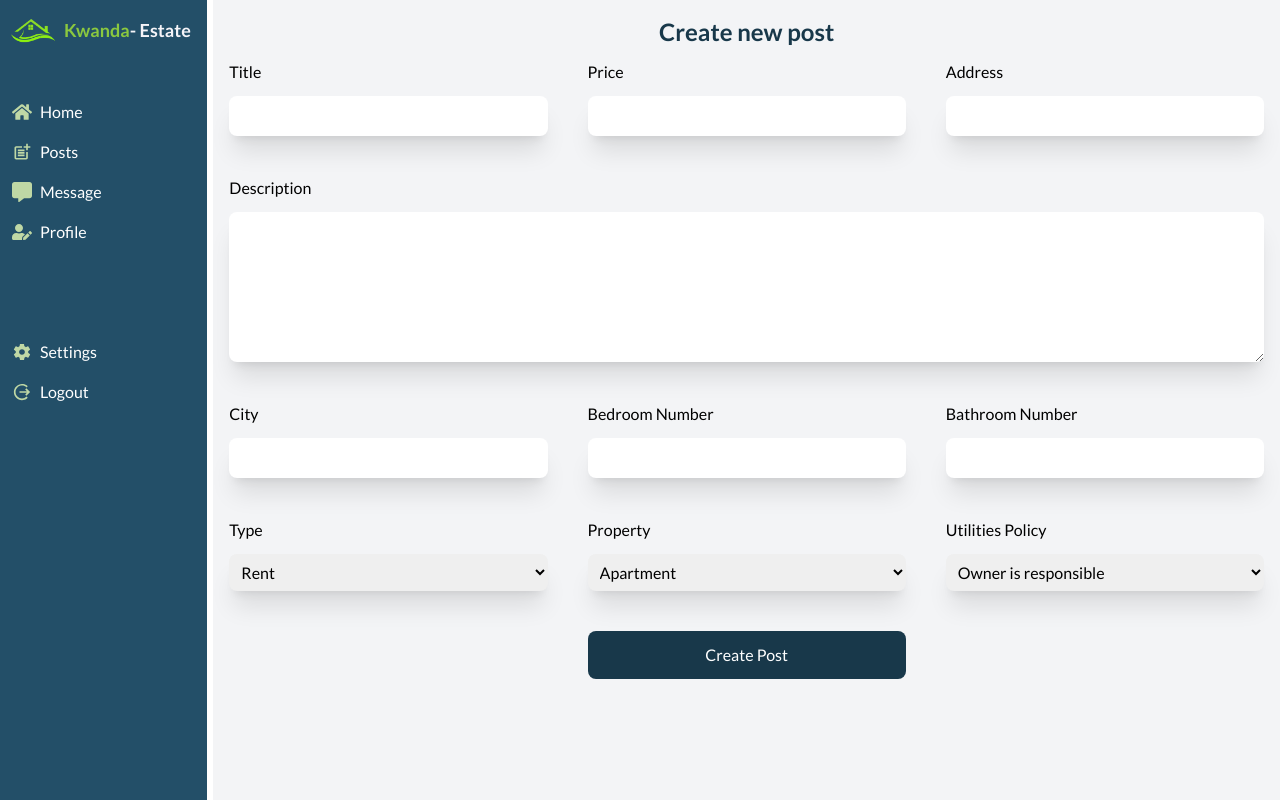
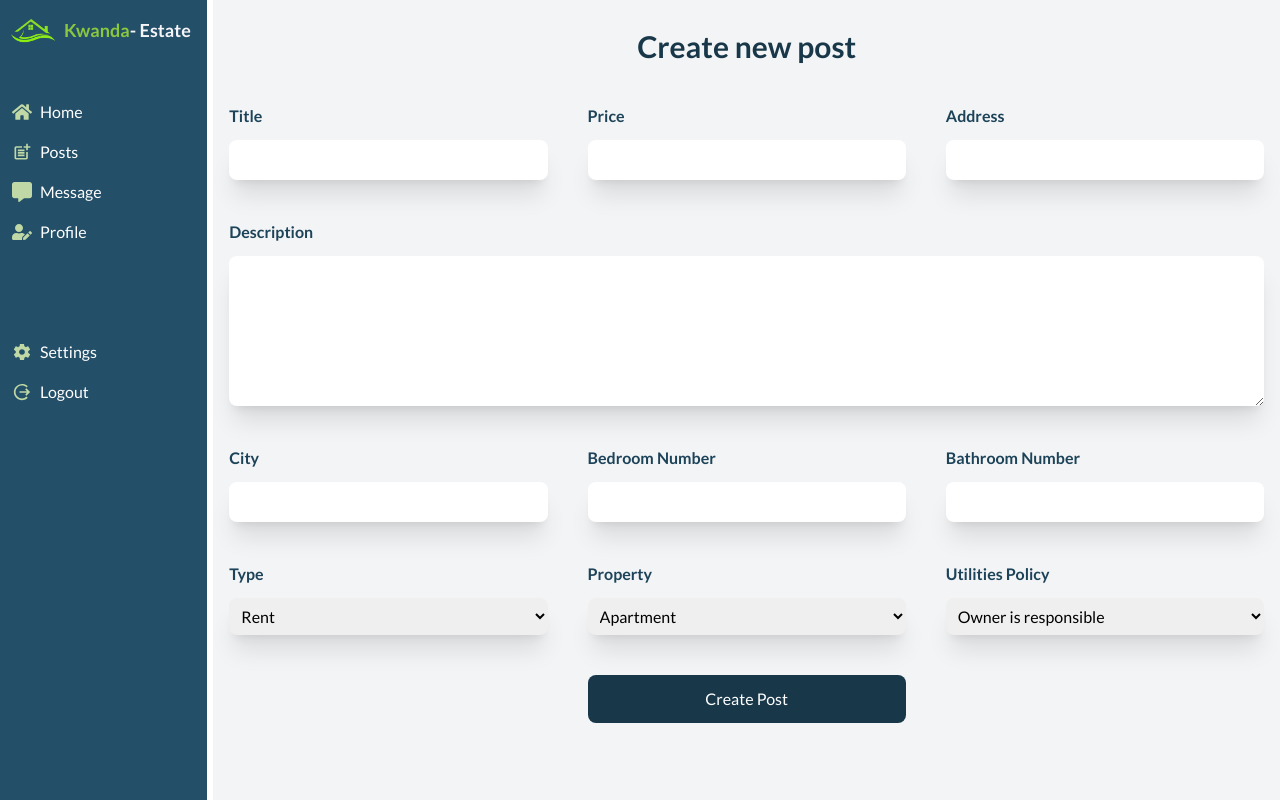
Before and after one commit to manzitresor/real-state-app-frontend, a React (Vite) app: page /dashboard/post in a window 1280 px wide. Built offline with nearby package versions, Linux system fonts and the light colour scheme; sample sign-in values are in the browser's storage.

Commit message:
refactor: change title sytels for better look

```diff
--- a/src/pages/Dashboard/CreatePost.tsx
+++ b/src/pages/Dashboard/CreatePost.tsx
@@ -3,12 +3,14 @@ import Button from "../../components/shared/Button";
 export default function CreatePost() {
   return (
     <div>
-      <h1 className="text-2xl mt-4 text-center text-secondary-blue-600 font-bold">
+      <h1 className="text-3xl py-7 text-center text-secondary-blue-600 font-bold">
         Create new post
       </h1>
       <form className="grid grid-cols-3 gap-10 mt-3 mx-4">
         <div className="flex flex-col gap-y-3 justify-center">
-          <label htmlFor="title">Title</label>
+          <label htmlFor="title" className="text-secondary-blue-500 font-semibold">
+            Title
+          </label>
           <input
             type="text"
             id="title"
@@ -18,7 +20,9 @@ export default function CreatePost() {
           />
         </div>
         <div className="flex flex-col gap-y-3 justify-center">
-          <label htmlFor="price">Price</label>
+          <label htmlFor="price" className="text-secondary-blue-500 font-semibold">
+            Price
+          </label>
           <input
             type="text"
             id="price"
@@ -28,7 +32,9 @@ export default function CreatePost() {
           />
         </div>
         <div className="flex flex-col gap-y-3 justify-center">
-          <label htmlFor="address">Address</label>
+          <label htmlFor="address" className="text-secondary-blue-500 font-semibold">
+            Address
+          </label>
           <input
             type="text"
             id="Address"
@@ -38,7 +44,9 @@ export default function CreatePost() {
           />
         </div>
         <div className="col-span-3 flex flex-col gap-y-3 justify-center">
-          <label htmlFor="content">Description</label>
+          <label htmlFor="content" className="text-secondary-blue-500 font-semibold">
+            Description
+          </label>
           <textarea
             id="content"
             name="content"
@@ -47,7 +55,9 @@ export default function CreatePost() {
           ></textarea>
         </div>
         <div className="flex flex-col gap-y-3 justify-center">
-          <label htmlFor="city">City</label>
+          <label htmlFor="city" className="text-secondary-blue-500 font-semibold">
+            City
+          </label>
           <input
             type="text"
             id="Address"
@@ -57,7 +67,9 @@ export default function CreatePost() {
           />
         </div>
         <div className="flex flex-col gap-y-3 justify-center">
-          <label htmlFor="bedroom">Bedroom Number</label>
+          <label htmlFor="bedroom" className="text-secondary-blue-500 font-semibold">
+            Bedroom Number
+          </label>
           <input
             type="text"
             id="bedroom"
@@ -67,7 +79,9 @@ export default function CreatePost() {
           />
         </div>
         <div className="flex flex-col gap-y-3 justify-center">
-          <label htmlFor="bathroom">Bathroom Number</label>
+          <label htmlFor="bathroom" className="text-secondary-blue-500 font-semibold">
+            Bathroom Number
+          </label>
           <input
             type="text"
             id="bathroom"
@@ -77,7 +91,9 @@ export default function CreatePost() {
           />
         </div>
         <div className="flex flex-col gap-y-3 justify-center">
-          <label htmlFor="type">Type</label>
+          <label htmlFor="type" className="text-secondary-blue-500 font-semibold">
+            Type
+          </label>
           <select name="type" className="py-2 outline-none px-2 rounded-lg shadow-xl">
             <option value="rent" defaultChecked>
               Rent
@@ -86,7 +102,9 @@ export default function CreatePost() {
           </select>
         </div>
         <div className="flex flex-col gap-y-3 justify-center">
-          <label htmlFor="type">Property</label>
+          <label htmlFor="type" className="text-secondary-blue-500 font-semibold">
+            Property
+          </label>
           <select name="property" className="py-2 outline-none px-2 rounded-lg shadow-xl">
             <option value="apartment">Apartment</option>
             <option value="house">House</option>
@@ -95,7 +113,9 @@ export default function CreatePost() {
           </select>
         </div>
         <div className="flex flex-col gap-y-3 justify-center">
-          <label htmlFor="utilities">Utilities Policy</label>
+          <label htmlFor="utilities" className="text-secondary-blue-500 font-semibold">
+            Utilities Policy
+          </label>
           <select name="utilities" className="py-2 outline-none px-2 rounded-lg shadow-xl">
             <option value="owner">Owner is responsible</option>
             <option value="tenant">Tenant is responsible</option>
```
